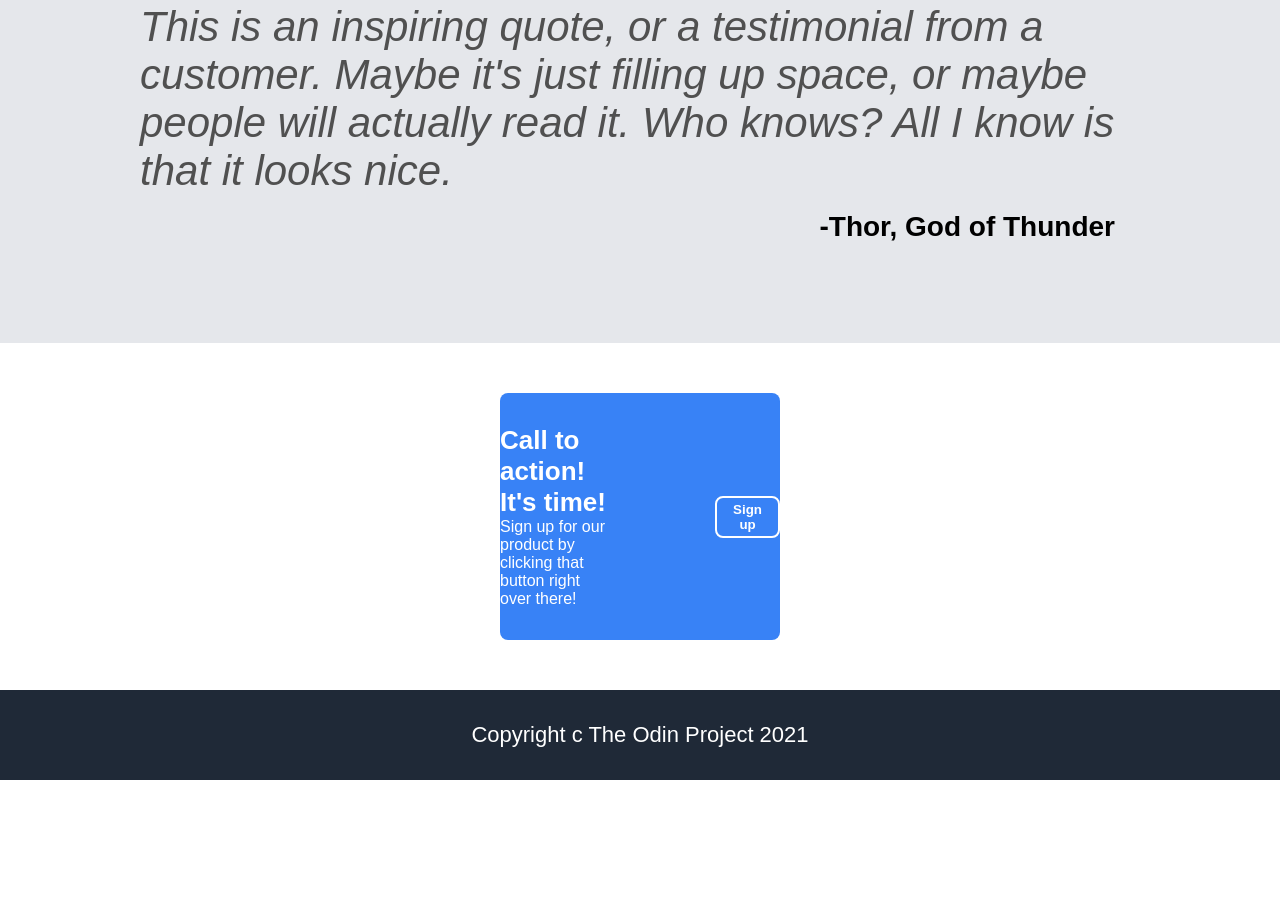
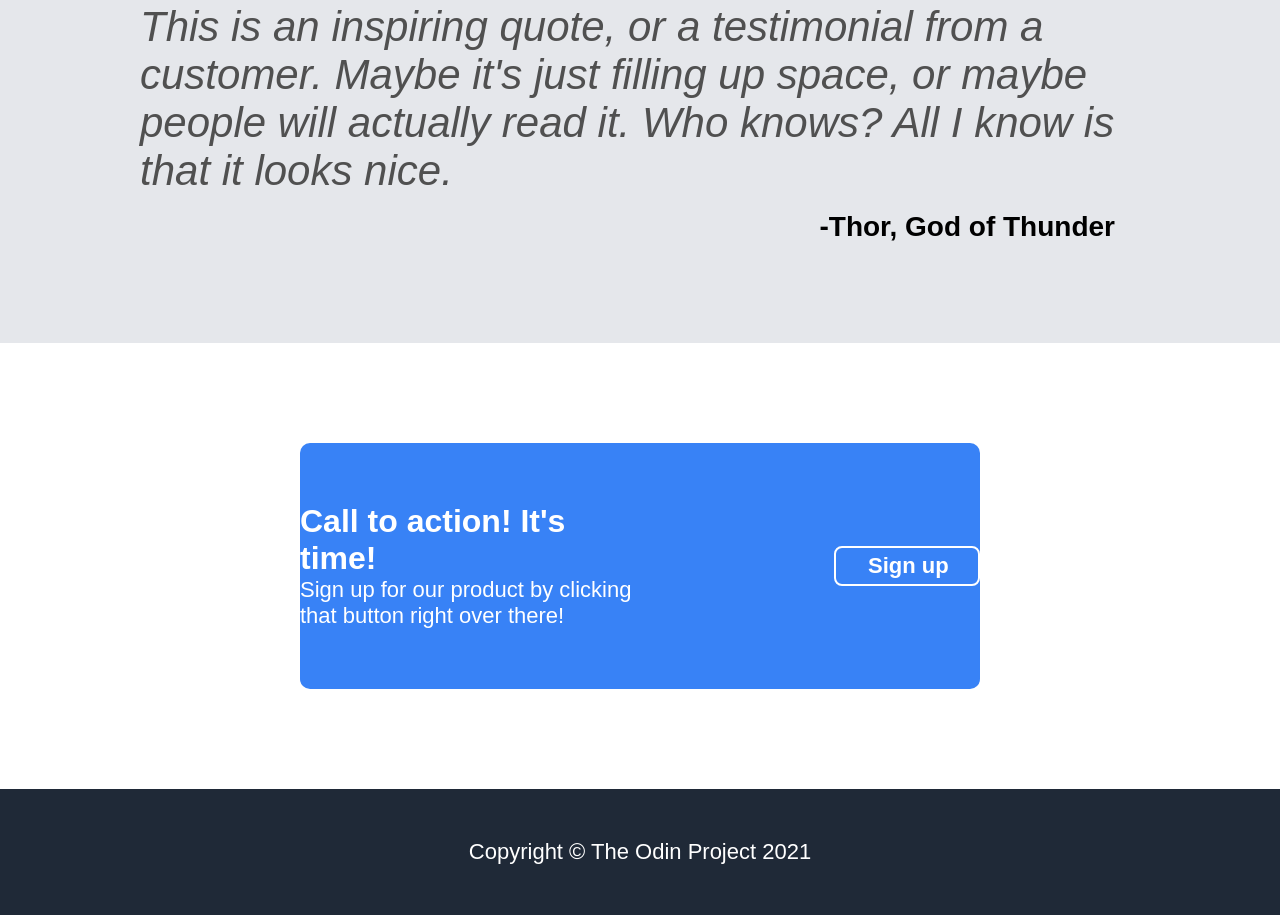
Before and after one commit to Gob-Bob/landing_page, a plain HTML site: page index.html in a window 1280 px wide. Shown: the part 1351-2266 px from the top of the page. Before the commit the page ends 2131 px from the top, so only its background shows below. Drawn offline with Linux system fonts and the light colour scheme.

Commit message:
Touch up bock 4 & footer

```diff
--- a/index.html
+++ b/index.html
@@ -92,7 +92,7 @@
     <!--Section container-->
 
 
-    <div class="footer">Copyright c The Odin Project 2021</div>
+    <div class="footer">Copyright © The Odin Project 2021</div>
 
 
 </body>
--- a/style.css
+++ b/style.css
@@ -151,13 +151,15 @@ a {
     background-color: #3882F6;
     color: white;
     font-family: Arial, Helvetica, sans-serif;
-    padding: 4px 16px;
+    padding: 5px 110px 5px 32px;
     border-radius: 8px;
     font-weight: bold;
-    max-width: 100px;
+    max-width: 0px;
     cursor: pointer;
     border: 2px solid white;
-    margin-left: 100px;
+    margin-left: 200px;
+    font-size: 22px;
+    white-space: nowrap;
 }
 .block_4 {
     background-color: #3882F6;
@@ -165,17 +167,17 @@ a {
     display: flex;
     justify-content: center;
     align-items: center;
-    margin: 50px 500px 50px 500px;
-    padding-top: 32px;
-    padding-bottom: 32px;
-    border-radius: 8px;
+    margin: 100px 300px 100px 300px;
+    padding-top: 60px;
+    padding-bottom: 60px;
+    border-radius: 10px;
 }
 .block_4_container .header {
-    font-size: 26px;
+    font-size: 32px;
     font-weight: bold;
 }
 .block_4_container .text {
-    font-size: 16px;
+    font-size: 22px;
 }
 /*Block 4 end*/
 
@@ -186,5 +188,5 @@ a {
     display: flex;
     justify-content: center;
     align-items: center;
-    padding: 32px;
+    padding: 50px;
 }
```
